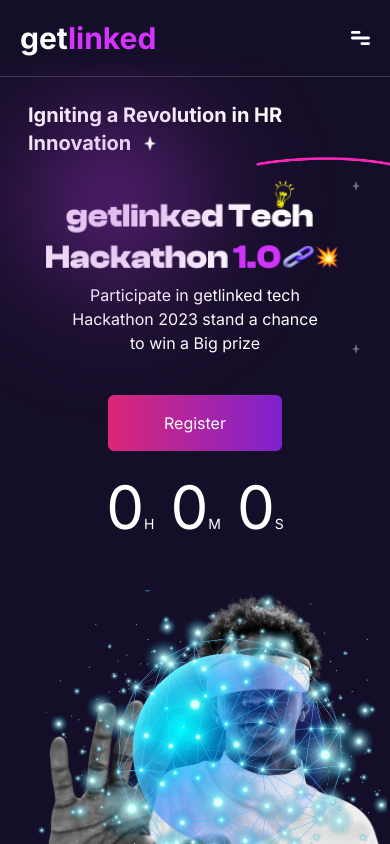
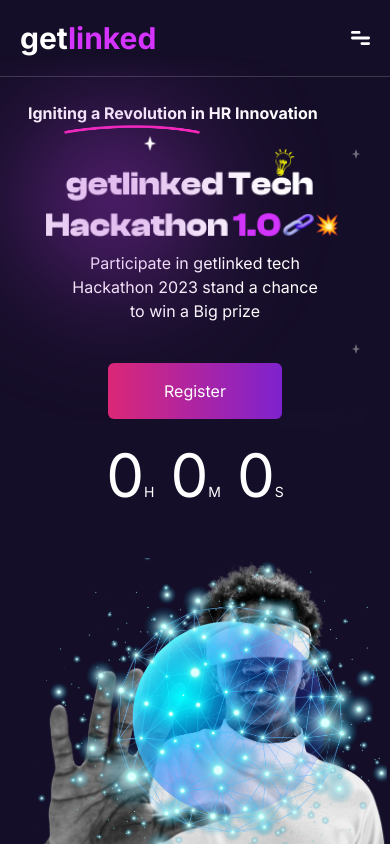
Before and after one commit to kelechukwu1/getlinkedAI, a Next.js app: page / in a window 390 px wide. Shown: the top 844 px of the page. Built offline with nearby package versions, Linux system fonts and the light colour scheme.

Commit message:
contact api

```diff
--- a/src/app/api/routeHandler/route.jsx
+++ b/src/app/api/routeHandler/route.jsx
@@ -1,10 +1,10 @@
 import { useSelector } from "react-redux";
 
-export default function POST() {
+export default async function POST() {
   const user = useSelector((state) => state.user.value);
 
   console.log(user);
-	fetch("https://backend.getlinked.ai/hackathon/contact-form", {
+  await fetch("https://backend.getlinked.ai/hackathon/contact-form", {
     method: "POST",
     body: JSON.stringify({
       firstName: user.firstName,
--- a/src/app/layout.js
+++ b/src/app/layout.js
@@ -22,6 +22,7 @@
       user: userSlice.reducer,
     },
   });
+
   return (
     <Provider store={store}>
       <html lang="en">
--- a/src/app/register/page.jsx
+++ b/src/app/register/page.jsx
@@ -24,11 +24,6 @@
   const imageRef = useRef();
   const user = useSelector((state) => state.user);
   console.log(user);
-	// const submitHandler = (e) => {
-	// 	e.preventDefault();
-
-	// 	setOpenModal(true);
-	// };
 
   //using formik to get form values and yup for validation
   const { touched, handleBlur, handleChange, handleSubmit, values, errors } =
@@ -55,12 +50,6 @@
       },
     });
   console.log(errors);
-	// if (isValid) {
-	// 	dispatch(addUser({ ...values, id: id }));
-	// 	navigate("/selectOutbound");
-	// } else {
-	// 	console.log("err");
-	// }
 
   useEffect(() => {
     const image = imageRef.current;
@@ -278,7 +267,7 @@
                         name="category"
                         id="category"
                         required
-												className="outline-white h-[2.7rem] rounded-md bg-transparent border-2 border-white text-white px-3 md:text-xs xl:text-base focus:outline-fuchsia-900 outline-2 focus:outline focus:border-none cursor-pointer"
+                        className="outline-white h-[2.7rem] rounded-md bg-transparent border-2 border-white text-white px-3 text-sm md:text-xs xl:text-base focus:outline-fuchsia-900 outline-2 focus:outline focus:border-none cursor-pointer"
                       >
                         <option className="text-white bg-[#150e28]" value="">
                           Select your category
@@ -331,6 +320,7 @@
                       )}
                     </div>
                   </div>
+
                   <div className="hidden md:flex flex-col space-y-1">
                     <label htmlFor="groupSize">Group Size</label>
                     <select
--- a/src/components/Landing.jsx
+++ b/src/components/Landing.jsx
@@ -192,7 +192,7 @@
         {/* mobile screen design */}
         <div className="md:hidden">
           <div>
-            <div className="flex py-6 px-7 text-xl font-bold">
+            <div className="flex py-6 px-7 text-base md:text-xl font-bold">
               Igniting a Revolution in HR Innovation
             </div>
             <div className="absolute">
@@ -201,7 +201,7 @@
                 width={100}
                 height={100}
                 alt="pink line"
-                className="relative w-[8.5rem] top-[-1.5rem] md:left-[67rem] left-[16rem]"
+                className="relative w-[8.5rem] top-[-1.5rem] md:left-[67rem] left-[4rem]"
               />
             </div>
           </div>
```
Also changed, not shown: src/components/text.html (deleted). Lines whose indentation alone changed are shown as unchanged.
